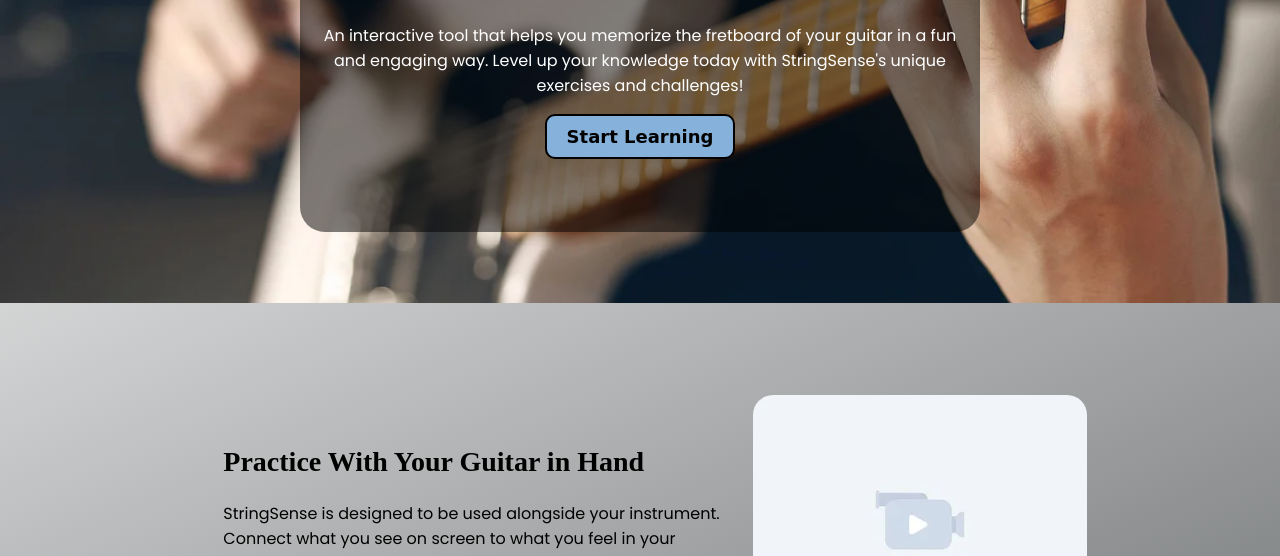
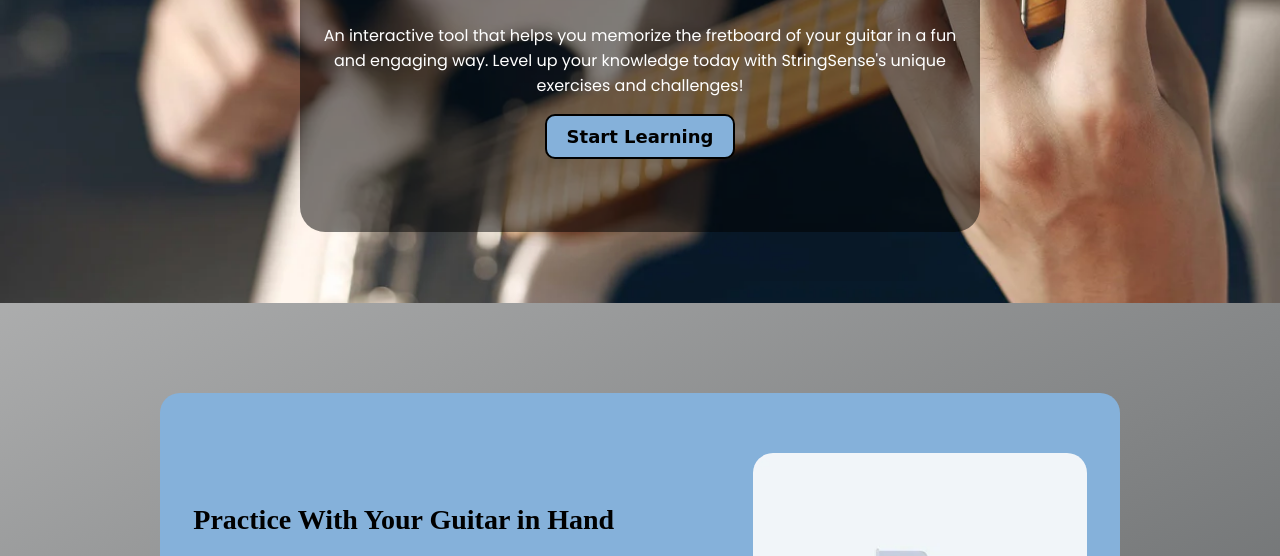
Before and after one commit to chrisdicono/string-sense, a plain HTML site: page pages/index.html in a window 1280 px wide. Shown: the part 317-873 px from the top of the page. Drawn offline with Linux system fonts and the light colour scheme; a web font is replaced by a local one.

```diff
--- a/pages/style.css
+++ b/pages/style.css
@@ -5,7 +5,7 @@
     box-sizing: border-box;
     font-family: Poppins, sans-serif;
     font-size: 16px;
-    background: linear-gradient(155deg, #ffffff 5%, #393D3F 90%);
+    background: linear-gradient(155deg, #cacaca 5%, #393D3F 85%);
 }
 
 .logo {
@@ -128,10 +128,13 @@
     align-items: center;
     justify-content: center;
     width: 75%;
-    max-width: 900px;
+    max-width: 1000px;
     margin: 0 auto;
     margin-top: 110px;
     margin-bottom: 40px;
+    background-color: #85b1da;
+    padding: 30px 0px;
+    border-radius: 20px;
 }
 
 .showcase-text {
@@ -142,6 +145,7 @@
 }
 
 .showcase-image {
+    margin: 30px;
     width: auto;
     height: 250px;
     border-radius: 20px;
```
